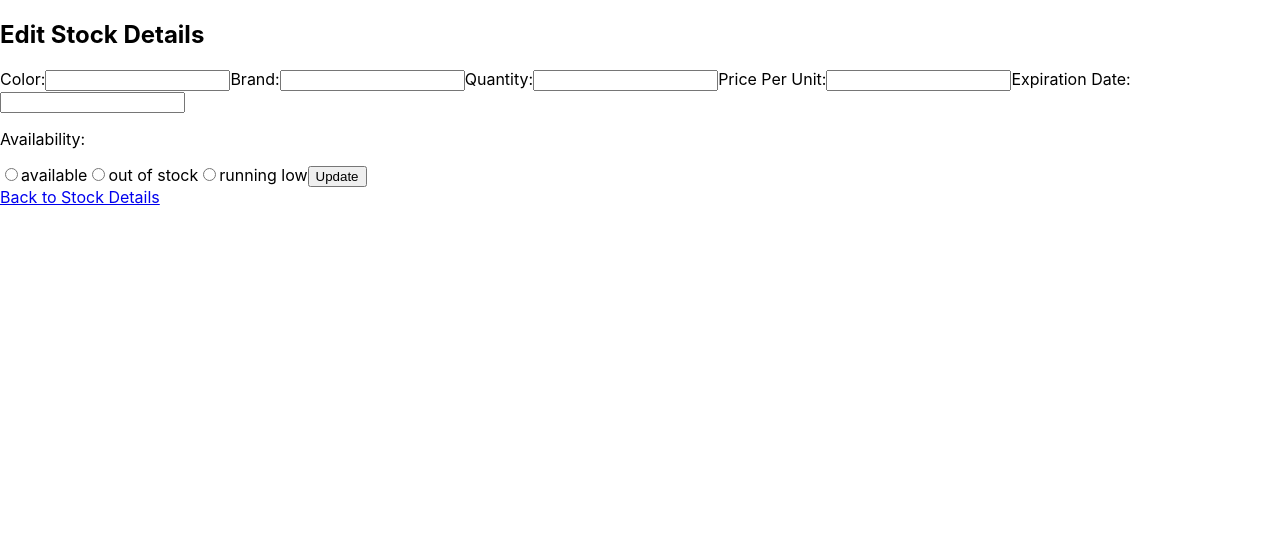
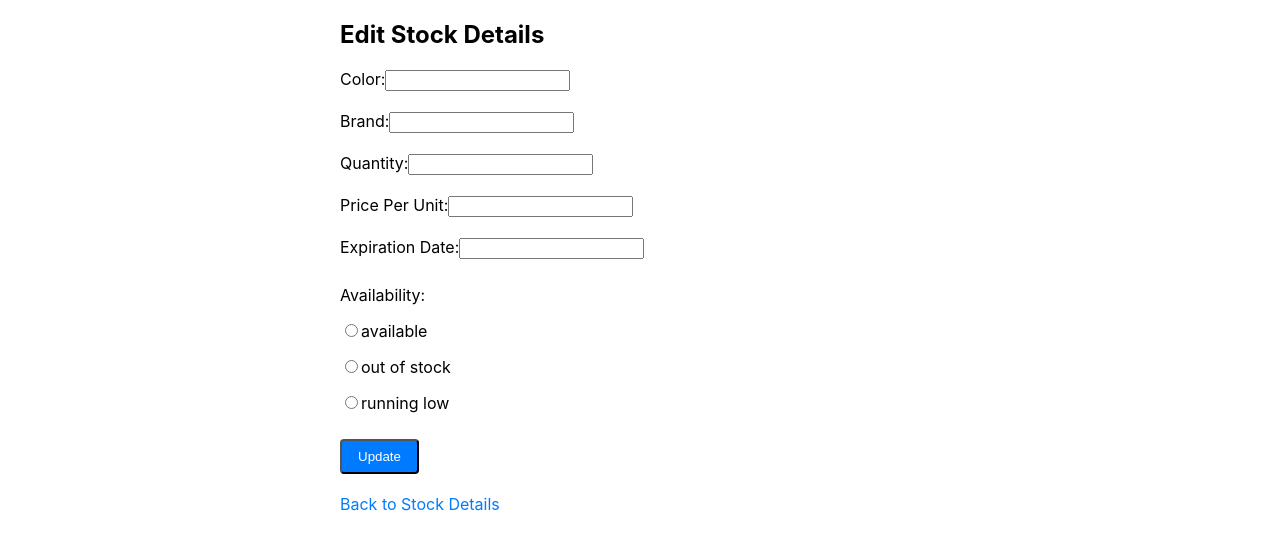
Before and after one commit to Rajandeep56/stockstatusFE, a React (Create React App) app: page /stock/1/edit in a window 1280 px wide. Shown: the top 550 px of the page. Built offline with nearby package versions, Linux system fonts and the light colour scheme; no server answers.

Commit message:
cleanup and some styling

```diff
--- a/src/components/StockDetails.jsx
+++ b/src/components/StockDetails.jsx
@@ -13,34 +13,45 @@ const StockDetails = () => {
         expiration_date: '',
         availability: ''
     });
-
+    const [errorMessage, setErrorMessage] = useState('');
     const { id } = useParams();
 
     useEffect(() => {
         fetchData(id);
     }, [id]);
+
     const token = auth.getToken();
-    const authheader = { headers: { Authorization: `Bearer ${token}` } };
+    const authHeader = { headers: { Authorization: `Bearer ${token}` } };
+
     const fetchData = async (paramId) => {
         try {
-            const response = await axios.get(`https://stockstatus.onrender.com/api/list/${paramId}`,authheader);
+            const response = await axios.get(`https://stockstatus.onrender.com/api/list/${paramId}`, authHeader);
             const currentItem = response.data;
             setItemDetails(currentItem);
         } catch (error) {
-            console.error('Error fetching item details:', error);
+            if (error.response && (error.response.status === 401 || error.response.status === 403)) {
+                setErrorMessage('You are not authorized for this operation.');
+            } else {
+                console.error('Error fetching item details:', error);
+            }
         }
     };
 
     return (
-        <div>
-            <h2>Stock Details</h2>
+        <div style={{ maxWidth: '600px', margin: '0 auto' }}>
+            <h2 style={{ fontSize: '24px', fontWeight: 'bold', marginBottom: '20px' }}>Stock Details</h2>
+            {errorMessage && (
+                <div style={{ backgroundColor: '#ffcccc', color: '#ff0000', padding: '10px', borderRadius: '5px', marginBottom: '20px' }}>
+                    {errorMessage}
+                </div>
+            )}
             <p>Color: {itemDetails.color}</p>
             <p>Brand: {itemDetails.brand}</p>
             <p>Quantity: {itemDetails.quantity}</p>
             <p>Price Per Unit: {itemDetails.price_per_unit}</p>
             <p>Expiration Date: {itemDetails.expiration_date}</p>
             <p>Availablity: {itemDetails.availability}</p>
-            <Link to={`/stock/${id}/edit`}>Edit</Link>
+            <Link to={`/stock/${id}/edit`} style={{ marginRight: '10px' }}>Edit</Link>
             <Link to={`/stock`}>Back</Link>
         </div>
     );
--- a/src/components/StockList.jsx
+++ b/src/components/StockList.jsx
@@ -1,10 +1,11 @@
 import React, { useState, useEffect } from 'react';
-import { Link, Redirect } from 'react-router-dom';
+import { Link } from 'react-router-dom';
 import axios from 'axios';
 import auth from '../services/auth';
 
 const StockList = () => {
     const [stockList, setStockList] = useState([]);
+    const [errorMessage, setErrorMessage] = useState('');
     const token = auth.getToken();
     const authHeader = { headers: { Authorization: `Bearer ${token}` } };
 
@@ -15,7 +16,11 @@ const StockList = () => {
                     setStockList(response.data);
                 })
                 .catch(error => {
-                    console.log(error);
+                    if (error.response && (error.response.status === 401 || error.response.status === 403)) {
+                        setErrorMessage('You are not authorized for this operation.');
+                    } else {
+                        console.log(error);
+                    }
                 });
         }
     }, [token]);
@@ -28,21 +33,44 @@ const StockList = () => {
             return item;
         });
         setStockList(newStockList);
-        axios.patch(`https://stockstatus.onrender.com/api/list/${id}`, {quantity: quantity}, authHeader)
+        axios.patch(`https://stockstatus.onrender.com/api/list/${id}`, { quantity: quantity }, authHeader)
             .then(response => {
                 console.log('Quantity updated successfully:', response.data);
             })
             .catch(error => {
-                console.log('Error updating quantity:', error);
+                if (error.response && (error.response.status === 401 || error.response.status === 403)) {
+                    setErrorMessage('You are not authorized for this operation.');
+                } else {
+                    console.log('Error updating quantity:', error);
+                }
             });
     };
+
     return (
-        <div>
-            <h1>Stock List</h1>
-            <ul>
+        <div style={{ maxWidth: '600px', margin: '0 auto' }}>
+            <h1 style={{ fontSize: '24px', fontWeight: 'bold', marginBottom: '20px' }}>Stock List</h1>
+            {errorMessage && (
+                <div style={{ backgroundColor: '#ffcccc', color: '#ff0000', padding: '10px', borderRadius: '5px', marginBottom: '20px' }}>
+                    {errorMessage}
+                </div>
+            )}
+            <ul style={{ listStyle: 'none', padding: 0 }}>
                 {stockList.map(item => (
-                    <li key={item.id}>{item.color} {item.availability} {item.quantity}
-                    <button onClick={() => handleQuantityChange(item.id, parseInt(item.quantity) - 1)}>-</button><Link to={`/stock/${item.id}`}>Details</Link> </li>
+                    <li key={item.id} style={{ backgroundColor: '#f3f3f3', borderRadius: '8px', padding: '16px', marginBottom: '16px' }}>
+                        <div style={{ display: 'flex', justifyContent: 'space-between', alignItems: 'center' }}>
+                            <div>
+                                <p style={{ fontSize: '18px', fontWeight: 'bold', marginBottom: '8px' }}>{item.color}</p>
+                                <p style={{ color: '#666' }}>{item.availability}</p>
+                            </div>
+                            <div>
+                                <p style={{ fontSize: '18px', fontWeight: 'bold', marginBottom: '8px' }}>{item.quantity}</p>
+                            </div>
+                            <div>
+                                <button style={{ backgroundColor: '#007bff', color: '#fff', padding: '8px 16px', borderRadius: '4px', marginRight: '8px' }} onClick={() => handleQuantityChange(item.id, parseInt(item.quantity) - 1)}>-</button>
+                                <Link to={`/stock/${item.id}`} style={{ color: '#007bff', textDecoration: 'none' }}>Details</Link>
+                            </div>
+                        </div>
+                    </li>
                 ))}
             </ul>
         </div>
--- a/src/components/editStock.jsx
+++ b/src/components/editStock.jsx
@@ -18,21 +18,27 @@ const EditStockDetails = () => {
         "running low"
     ];
     const [updateClicked, setUpdateClicked] = useState(false);
+    const [errorMessage, setErrorMessage] = useState('');
     const token = auth.getToken();
-    const authheader = { headers: { Authorization: `Bearer ${token}` } };
+    const authHeader = { headers: { Authorization: `Bearer ${token}` } };
+
     useEffect(() => {
         fetchData(id);
     }, [id]);
 
     const fetchData = async (paramid) => {
         try {
-            const response = await axios.get(`https://stockstatus.onrender.com/api/list/${paramid}`, authheader);
+            const response = await axios.get(`https://stockstatus.onrender.com/api/list/${paramid}`, authHeader);
             const currentItem = response.data;
             if (currentItem) {
                 setItemDetails(currentItem);
             }
         } catch (error) {
-            console.error('Error fetching item details:', error);
+            if (error.response && (error.response.status === 401 || error.response.status === 403)) {
+                setErrorMessage('You are not authorized for this operation.');
+            } else {
+                console.error('Error fetching item details:', error);
+            }
         }
     };
 
@@ -44,54 +50,62 @@ const EditStockDetails = () => {
     const handleSubmit = async (e) => {
         e.preventDefault();
         try {
-            await axios.patch(`https://stockstatus.onrender.com/api/list/${id}`, itemDetails, authheader);
+            await axios.patch(`https://stockstatus.onrender.com/api/list/${id}`, itemDetails, authHeader);
             setUpdateClicked(true);
         } catch (error) {
-            console.error('Error updating item details:', error);
+            if (error.response && (error.response.status === 401 || error.response.status === 403)) {
+                setErrorMessage('You are not authorized for this operation.');
+            } else {
+                console.error('Error updating item details:', error);
+            }
         }
     };
 
     return (
-        <div>
-            <h2>Edit Stock Details</h2>
+        <div style={{ maxWidth: '600px', margin: '0 auto' }}>
+            <h2 style={{ fontSize: '24px', fontWeight: 'bold', marginBottom: '20px' }}>Edit Stock Details</h2>
             <form onSubmit={handleSubmit}>
-                <label>
+                <label style={{ marginBottom: '10px', display: 'block' }}>
                     Color:
-                    <input type="text" name="color" value={itemDetails.color} onChange={handleInputChange} />
+                    <input type="text" name="color" value={itemDetails.color} onChange={handleInputChange} style={{ marginBottom: '10px' }} />
                 </label>
-                <label>
+                <label style={{ marginBottom: '10px', display: 'block' }}>
                     Brand:
-                    <input type="text" name="brand" value={itemDetails.brand} onChange={handleInputChange} />
+                    <input type="text" name="brand" value={itemDetails.brand} onChange={handleInputChange} style={{ marginBottom: '10px' }} />
                 </label>
-                <label>
+                <label style={{ marginBottom: '10px', display: 'block' }}>
                     Quantity:
-                    <input type="text" name="quantity" value={itemDetails.quantity} onChange={handleInputChange} />
+                    <input type="text" name="quantity" value={itemDetails.quantity} onChange={handleInputChange} style={{ marginBottom: '10px' }} />
                 </label>
-                <label>
+                <label style={{ marginBottom: '10px', display: 'block' }}>
                     Price Per Unit:
-                    <input type="text" name="price_per_unit" value={itemDetails.price_per_unit} onChange={handleInputChange} />
+                    <input type="text" name="price_per_unit" value={itemDetails.price_per_unit} onChange={handleInputChange} style={{ marginBottom: '10px' }} />
                 </label>
-                <label>
+                <label style={{ marginBottom: '10px', display: 'block' }}>
                     Expiration Date:
-                    <input type="text" name="expiration_date" value={itemDetails.expiration_date} onChange={handleInputChange} />
+                    <input type="text" name="expiration_date" value={itemDetails.expiration_date} onChange={handleInputChange} style={{ marginBottom: '10px' }} />
                 </label>
                 <p>Availability:</p>
                 {availability.map(option => (
-                    <label key={option}>
+                    <label key={option} style={{ marginBottom: '10px', display: 'block' }}>
                         <input
                             type="radio"
                             name="availability"
                             value={option}
                             checked={itemDetails.availability === option}
                             onChange={handleInputChange}
+                            style={{ marginBottom: '10px' }}
                         />
                         {option}
                     </label>
                 ))}
-                <button type="submit">Update</button>
+                <button type="submit" style={{ backgroundColor: '#007bff', color: '#fff', padding: '8px 16px', borderRadius: '4px', marginTop: '10px' }}>Update</button>
             </form>
+            {errorMessage && (
+                <p style={{ color: '#ff0000', marginTop: '10px' }}>{errorMessage}</p>
+            )}
             {updateClicked && <p>Item details updated successfully.</p>}
-            <Link to="/stock">Back to Stock Details</Link>
+            <Link to="/stock" style={{ display: 'block', marginTop: '20px', color: '#007bff', textDecoration: 'none' }}>Back to Stock Details</Link>
         </div>
     );
 };
```
Also changed, not shown: src/components/Home.jsx (+21 -2 lines).
